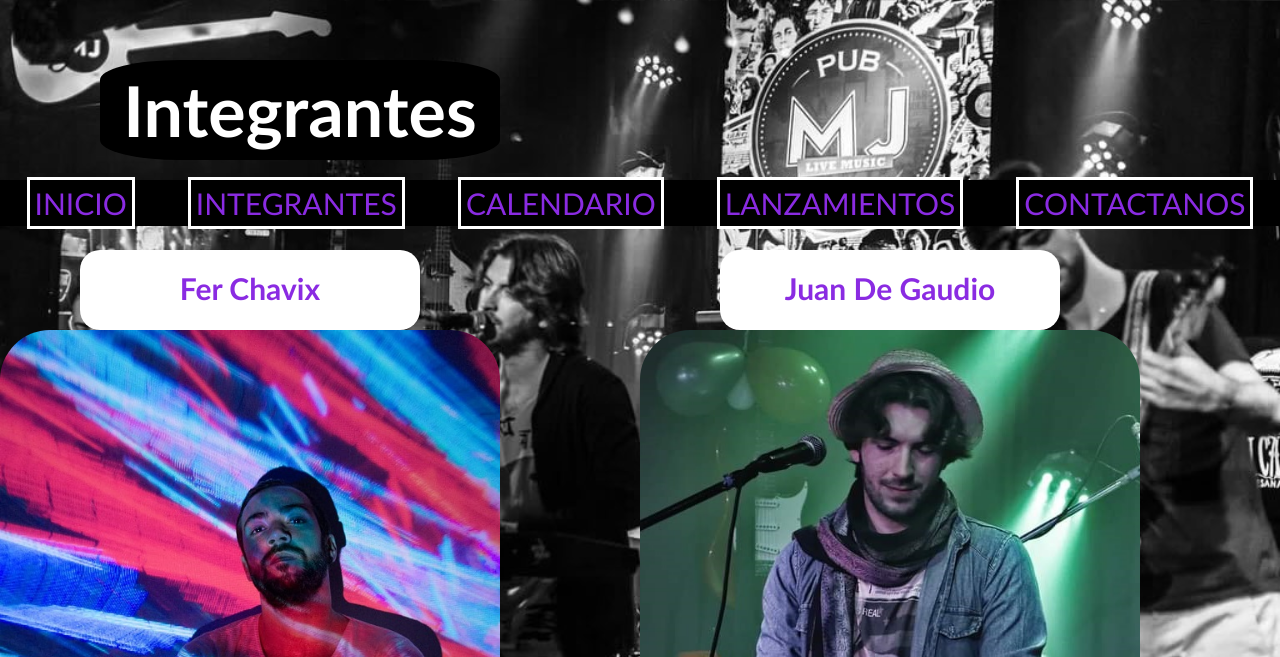
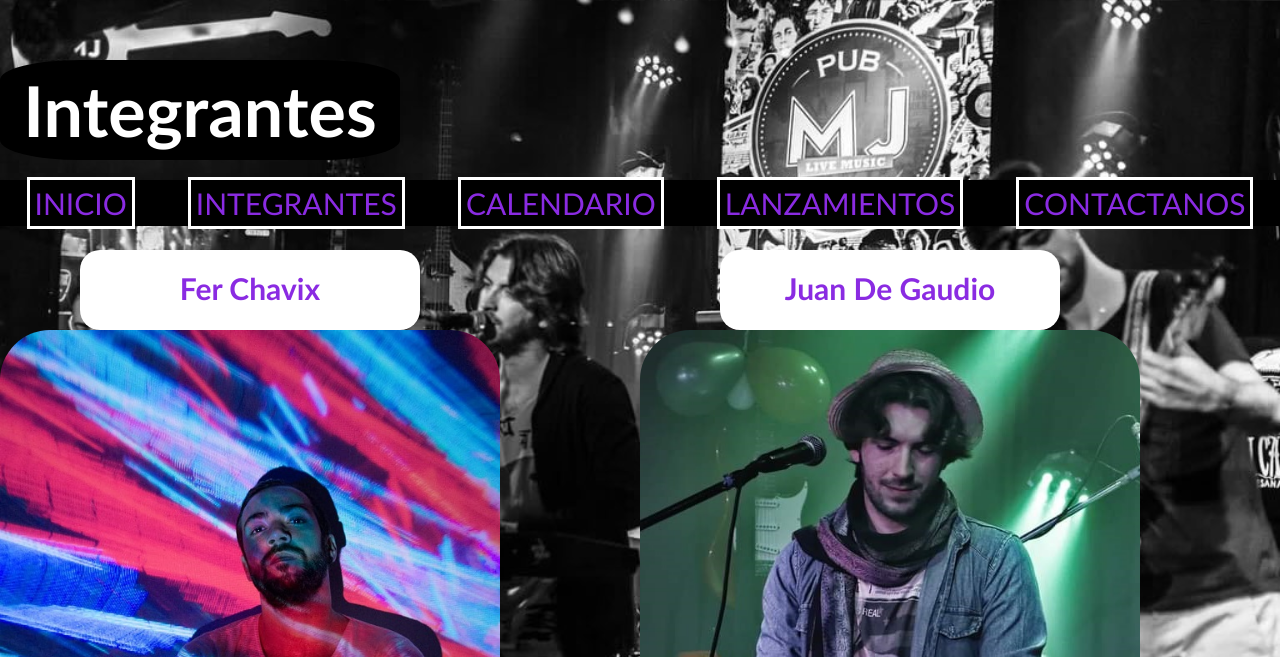
Before and after one commit to Juandegaudiomusic/PreEntregable2---De-Gaudio, a plain HTML site: page pages/integrantes.html in a window 1280 px wide. Shown: the top 657 px of the page. Drawn offline with Linux system fonts and the light colour scheme.

Commit message:
modificacion de css

```diff
--- a/css/style.css
+++ b/css/style.css
@@ -206,7 +206,6 @@ p {
   width: 400px;
   height: 100px;
   position: relative;
-  left: 100px;
   margin-bottom: 20px;
 }
 
```
